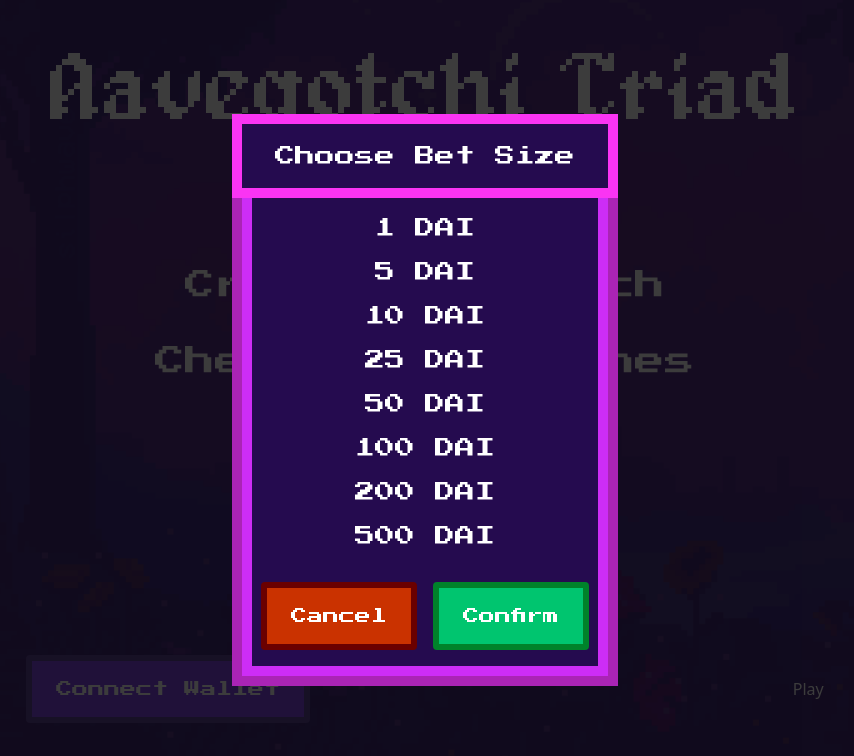
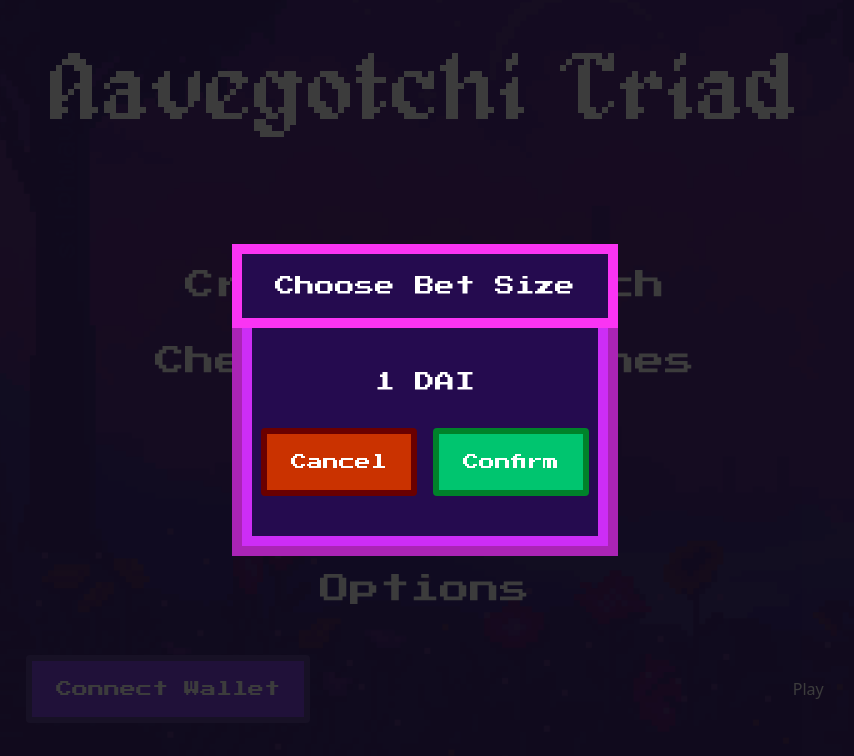
Before and after one commit to BromeRST/triads-frontend, a Next.js app: page / in a window 1280 px wide. Both pictures are taken after a click on the element "Create New Match". Shown: the top 756 px of the page, without its empty margins (215-1069 px from the left). Built offline with nearby package versions, Linux system fonts and the light colour scheme.

Commit message:
fixed check matches

```diff
--- a/components/BetSizeModal.jsx
+++ b/components/BetSizeModal.jsx
@@ -4,7 +4,7 @@ import CancelButton from "./shared/CancelButton";
 import ConfirmButton from "./shared/ConfirmButton";
 
 const BetSizeModal = ({ showSizes, setShowSizes, setConfirmedBet }) => {
-  const betSizes = [1, 5, 10, 25, 50, 100, 200, 500];
+  const betSizes = [1 /* , 5, 10, 25, 50, 100, 200, 500 */];
 
   const { setBetSize } = useContext(Contracts);
 
@@ -27,7 +27,7 @@ const BetSizeModal = ({ showSizes, setShowSizes, setConfirmedBet }) => {
           </div>
           <div className="bg-[#AA24B5] p-2.5 pt-0 w-full">
             <div className="bg-[#CD2DF6] p-2.5 pt-0">
-              <div className="bg-brand-darkPurple flex flex-col gap-4 items-center p-4 w-full">
+              <div className="bg-brand-darkPurple flex flex-col gap-4 items-center p-4 w-full py-10">
                 {betSizes.map((bet, i) => (
                   <div
                     key={i}
--- a/contexts/contracts.js
+++ b/contexts/contracts.js
@@ -119,6 +119,12 @@ export const ContractsProvider = ({ children }) => {
     }
   }, [mainContract]);
 
+  useEffect(() => {
+    if (mainContract) {
+      findPlayerMatches();
+    }
+  }, [mainContract]);
+
   return (
     <Contracts.Provider
       value={{
```
